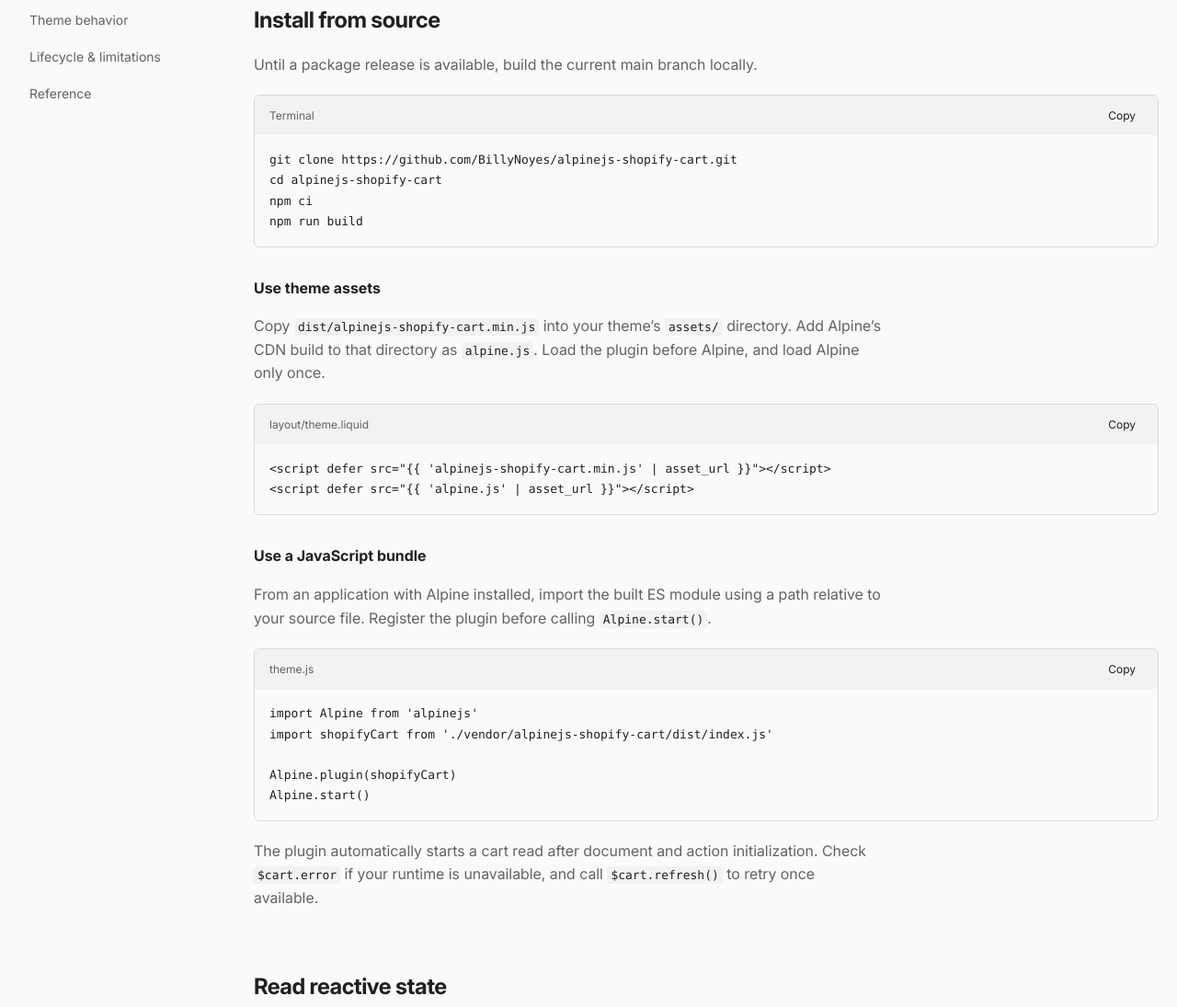
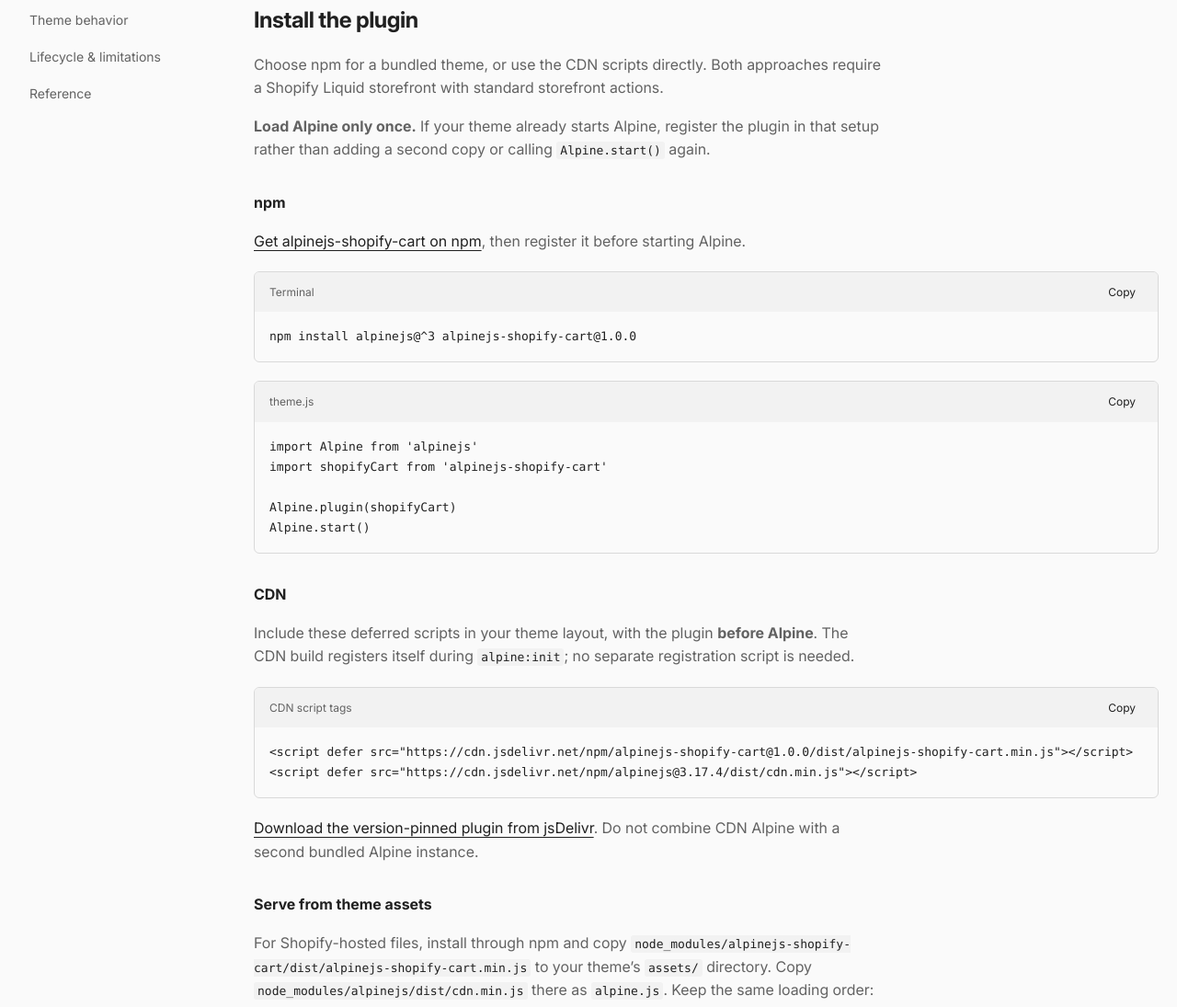
Before and after one commit to BillyNoyes/alpinejs-shopify-cart, a website built with Vite: page site/docs/index.html in a window 1280 px wide. Shown: the part 516-1611 px from the top of the page at 92% size. Built offline with nearby package versions, Linux system fonts and the light colour scheme.

Commit message:
Document npm and CDN installation for 1.0.0

```diff
--- a/site/DESIGN.md
+++ b/site/DESIGN.md
@@ -2,7 +2,7 @@
 
 ## Product and audience
 
-Alpine Shopify Cart is an independent, MIT-licensed plugin for Shopify Liquid theme developers. The package is in development, not published on npm. The home page introduces the API through a local interactive demonstration; the docs explain integration and its limits. Do not represent this as an official Shopify, Alpine, or Vercel product.
+Alpine Shopify Cart is an independent, MIT-licensed plugin for Shopify Liquid theme developers. The package is distributed on npm; installation examples pin the released version. The home page introduces the API through a local interactive demonstration; the docs explain integration and its limits. Do not represent this as an official Shopify, Alpine, or Vercel product.
 
 ## Direction
 
--- a/site/docs/index.html
+++ b/site/docs/index.html
@@ -39,23 +39,34 @@
 <h1>Documentation</h1>
 <p class="lede">One reactive cart. From the first add to the next update.</p>
 <section id="getting-started" tabindex="-1"><h2>A cart shared across your theme.</h2><p><code>$cart</code> gives Alpine components a shared, reactive view of a Shopify cart. Reads, writes, and opening the cart go through Shopify’s standard storefront actions. The theme stays in charge of its HTML and cart presentation.</p>
-<p>You need Alpine.js 3 and a Shopify Liquid storefront with <code>Shopify.actions</code>. This is not a headless Storefront API client, a Shopify Admin integration, or a checkout extension.</p></section><section id="installation" tabindex="-1"><h2>Install from source</h2><p>Until a package release is available, build the current main branch locally.</p><div class="code-block" x-data="copyCode($el)">
+<p>You need Alpine.js 3 and a Shopify Liquid storefront with <code>Shopify.actions</code>. This is not a headless Storefront API client, a Shopify Admin integration, or a checkout extension.</p></section><section id="installation" tabindex="-1"><h2>Install the plugin</h2>
+<p>Choose npm for a bundled theme, or use the CDN scripts directly. Both approaches require a Shopify Liquid storefront with standard storefront actions.</p>
+<p><strong>Load Alpine only once.</strong> If your theme already starts Alpine, register the plugin in that setup rather than adding a second copy or calling <code>Alpine.start()</code> again.</p>
+<h3>npm</h3><p><a href="https://www.npmjs.com/package/alpinejs-shopify-cart">Get alpinejs-shopify-cart on npm</a>, then register it before starting Alpine.</p>
+<div class="code-block" x-data="copyCode($el)">
 <div class="code-toolbar"><span>Terminal</span><button type="button" @click="copy" :disabled="pending" x-cloak aria-label="Copy Terminal">Copy</button></div>
-<pre tabindex="0" aria-label="Terminal"><code>git clone https://github.com/BillyNoyes/alpinejs-shopify-cart.git
-cd alpinejs-shopify-cart
-npm ci
-npm run build</code></pre>
-<div class="copy-status" role="status" x-text="status"></div></div><h3>Use theme assets</h3><p>Copy <code>dist/alpinejs-shopify-cart.min.js</code> into your theme’s <code>assets/</code> directory. Add Alpine’s CDN build to that directory as <code>alpine.js</code>. Load the plugin before Alpine, and load Alpine only once.</p><div class="code-block" x-data="copyCode($el)">
+<pre tabindex="0" aria-label="Terminal"><code>npm install alpinejs@^3 alpinejs-shopify-cart@1.0.0</code></pre>
+<div class="copy-status" role="status" x-text="status"></div></div>
+<div class="code-block" x-data="copyCode($el)">
+<div class="code-toolbar"><span>theme.js</span><button type="button" @click="copy" :disabled="pending" x-cloak aria-label="Copy theme.js">Copy</button></div>
+<pre tabindex="0" aria-label="theme.js"><code>import Alpine from 'alpinejs'
+import shopifyCart from 'alpinejs-shopify-cart'
+
+Alpine.plugin(shopifyCart)
+Alpine.start()</code></pre>
+<div class="copy-status" role="status" x-text="status"></div></div>
+<h3>CDN</h3><p>Include these deferred scripts in your theme layout, with the plugin <strong>before Alpine</strong>. The CDN build registers itself during <code>alpine:init</code>; no separate registration script is needed.</p>
+<div class="code-block" x-data="copyCode($el)">
+<div class="code-toolbar"><span>CDN script tags</span><button type="button" @click="copy" :disabled="pending" x-cloak aria-label="Copy CDN script tags">Copy</button></div>
+<pre tabindex="0" aria-label="CDN script tags"><code>&lt;script defer src="https://cdn.jsdelivr.net/npm/alpinejs-shopify-cart@1.0.0/dist/alpinejs-shopify-cart.min.js"&gt;&lt;/script&gt;
+&lt;script defer src="https://cdn.jsdelivr.net/npm/alpinejs@3.17.4/dist/cdn.min.js"&gt;&lt;/script&gt;</code></pre>
+<div class="copy-status" role="status" x-text="status"></div></div>
+<p><a href="https://cdn.jsdelivr.net/npm/alpinejs-shopify-cart@1.0.0/dist/alpinejs-shopify-cart.min.js">Download the version-pinned plugin from jsDelivr</a>. Do not combine CDN Alpine with a second bundled Alpine instance.</p>
+<h3>Serve from theme assets</h3><p>For Shopify-hosted files, install through npm and copy <code>node_modules/alpinejs-shopify-cart/dist/alpinejs-shopify-cart.min.js</code> to your theme’s <code>assets/</code> directory. Copy <code>node_modules/alpinejs/dist/cdn.min.js</code> there as <code>alpine.js</code>. Keep the same loading order:</p>
+<div class="code-block" x-data="copyCode($el)">
 <div class="code-toolbar"><span>layout/theme.liquid</span><button type="button" @click="copy" :disabled="pending" x-cloak aria-label="Copy layout/theme.liquid">Copy</button></div>
 <pre tabindex="0" aria-label="layout/theme.liquid"><code>&lt;script defer src=&quot;{{ &#x27;alpinejs-shopify-cart.min.js&#x27; | asset_url }}&quot;&gt;&lt;/script&gt;
 &lt;script defer src=&quot;{{ &#x27;alpine.js&#x27; | asset_url }}&quot;&gt;&lt;/script&gt;</code></pre>
-<div class="copy-status" role="status" x-text="status"></div></div><h3>Use a JavaScript bundle</h3><p>From an application with Alpine installed, import the built ES module using a path relative to your source file. Register the plugin before calling <code>Alpine.start()</code>.</p><div class="code-block" x-data="copyCode($el)">
-<div class="code-toolbar"><span>theme.js</span><button type="button" @click="copy" :disabled="pending" x-cloak aria-label="Copy theme.js">Copy</button></div>
-<pre tabindex="0" aria-label="theme.js"><code>import Alpine from &#x27;alpinejs&#x27;
-import shopifyCart from &#x27;./vendor/alpinejs-shopify-cart/dist/index.js&#x27;
-
-Alpine.plugin(shopifyCart)
-Alpine.start()</code></pre>
 <div class="copy-status" role="status" x-text="status"></div></div><p>The plugin automatically starts a cart read after document and action initialization. Check <code>$cart.error</code> if your runtime is unavailable, and call <code>$cart.refresh()</code> to retry once available.</p></section><section id="reactive-state" tabindex="-1"><h2>Read reactive state</h2><p>Every <code>$cart</code> reference resolves to <code>Alpine.store('shopifyCart')</code>. Updating the cart in one component updates dependent expressions elsewhere.</p><div class="code-block" x-data="copyCode($el)">
 <div class="code-toolbar"><span>Cart count</span><button type="button" @click="copy" :disabled="pending" x-cloak aria-label="Copy Cart count">Copy</button></div>
 <pre tabindex="0" aria-label="Cart count"><code>&lt;div x-data&gt;
--- a/site/index.html
+++ b/site/index.html
@@ -102,7 +102,7 @@ $cart.update({
         </div>
       </main>
       <footer class="site-footer">
-        <span>Open source. MIT licensed. <a href="./docs/#getting-started">In development</a>.</span>
+        <span>Open source. MIT licensed. <a href="https://www.npmjs.com/package/alpinejs-shopify-cart">Available on npm</a>.</span>
         <span>Built by <a href="https://billynoyes.co.uk/">Billy Noyes</a>. An independent project with no Shopify sponsorship or endorsement.</span>
       </footer>
     </div>
--- a/site/public/llms.txt
+++ b/site/public/llms.txt
@@ -1,8 +1,13 @@
 # Alpine Shopify Cart
 
-A headless Alpine.js plugin providing the $cart magic for Shopify Liquid storefronts. Independent project by Billy Noyes, MIT licensed. Early development; not published on npm.
+A headless Alpine.js plugin providing the $cart magic for Shopify Liquid storefronts. Independent project by Billy Noyes, MIT licensed. Version 1.0.0 is available on npm.
 
-- [Documentation](https://billynoyes.github.io/alpinejs-shopify-cart/docs/)
+Install: npm install alpinejs@^3 alpinejs-shopify-cart@1.0.0
+Register the module with Alpine.plugin(shopifyCart) before Alpine.start(). For CDN use, load the plugin before Alpine with defer on both scripts; do not load Alpine twice.
+
+- [npm package](https://www.npmjs.com/package/alpinejs-shopify-cart)
+- [Version-pinned CDN](https://cdn.jsdelivr.net/npm/alpinejs-shopify-cart@1.0.0/dist/alpinejs-shopify-cart.min.js)
+- [Documentation](https://alpinejs-cart.billynoyes.co.uk/docs/)
 - [Source](https://github.com/BillyNoyes/alpinejs-shopify-cart)
 - [Compatibility fixes](https://github.com/BillyNoyes/alpinejs-shopify-cart/pull/2)
 
--- a/site/tests/site.spec.ts
+++ b/site/tests/site.spec.ts
@@ -83,13 +83,25 @@ for (const colorScheme of ['light', 'dark'] as const) {
   }
 }
 
+test('installation documents the published package and version-pinned CDN', async ({ page }) => {
+  await page.goto('./docs/#installation');
+  const installation = page.locator('#installation');
+  await expect(installation).toContainText("import shopifyCart from 'alpinejs-shopify-cart'");
+  await expect(installation).not.toContainText('git clone');
+  await expect(installation.getByRole('link', { name: 'Get alpinejs-shopify-cart on npm' })).toHaveAttribute('href', 'https://www.npmjs.com/package/alpinejs-shopify-cart');
+  const scripts = await installation.locator('pre[aria-label="CDN script tags"]').textContent();
+  expect(scripts).toContain('alpinejs-shopify-cart@1.0.0/dist/alpinejs-shopify-cart.min.js');
+  expect(scripts!.indexOf('alpinejs-shopify-cart@1.0.0')).toBeLessThan(scripts!.indexOf('alpinejs@3.17.4'));
+  expect(scripts!.match(/<script defer/g)).toHaveLength(2);
+});
+
 test('copy controls support success and failure', async ({ page, context }) => {
   await context.grantPermissions(['clipboard-read', 'clipboard-write']);
   await page.goto('./docs/#installation');
   const block = page.locator('.code-block').first();
   await block.getByRole('button', { name: 'Copy Terminal' }).click();
   await expect(block.getByRole('status')).toHaveText('Copied to clipboard.');
-  expect(await page.evaluate(() => navigator.clipboard.readText())).toContain('git clone');
+  expect(await page.evaluate(() => navigator.clipboard.readText())).toBe('npm install alpinejs@^3 alpinejs-shopify-cart@1.0.0');
   await page.evaluate(() => {
     Object.defineProperty(navigator, 'clipboard', { value: { writeText: () => Promise.reject(new Error('Denied')) } });
   });
```
Also changed, not shown: site/README.md.
